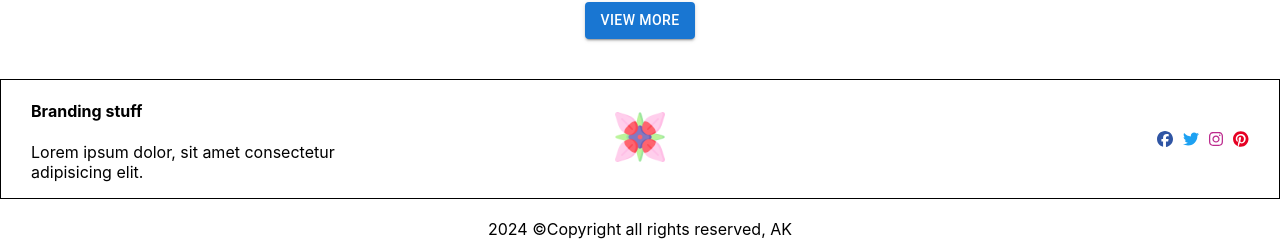
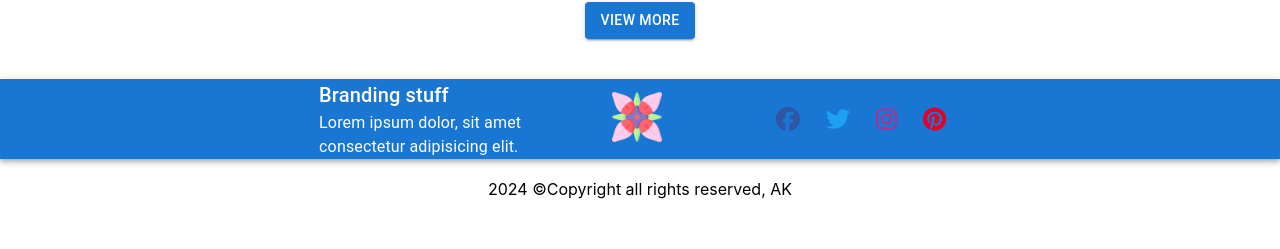
Before and after one commit to kisiohlova/ecomm-react-app, a React (Create React App) app: page / in a window 1280 px wide. Shown: the part 814-1063 px from the top of the page. After the commit the page ends 1033 px from the top, so only its background shows below. Built offline with nearby package versions, Linux system fonts and the light colour scheme; no server answers.

Commit message:
add material ui

```diff
--- a/src/Footer/Footer.js
+++ b/src/Footer/Footer.js
@@ -1,3 +1,4 @@
+import { AppBar, Toolbar, Typography, IconButton } from "@mui/material";
 import { FontAwesomeIcon } from "@fortawesome/react-fontawesome";
 import {
   faFacebook,
@@ -10,21 +11,33 @@ import "./footer.css";
 export function Footer() {
   return (
     <>
-      <footer className="footer-container">
+      <AppBar position="static" className="footer-container">
+        <Toolbar>
           <div className="left-content">
-          <h4>Branding stuff</h4>
-          <p>Lorem ipsum dolor, sit amet consectetur adipisicing elit.</p>
+            <Typography variant="h6">Branding stuff</Typography>
+            <Typography variant="body1">
+              Lorem ipsum dolor, sit amet consectetur adipisicing elit.
+            </Typography>
           </div>
           <div className="center-content">
-          <img src="/logo512.png" alt="logo" />
+            <img src="/logo512.png" alt="logo" className="footer-logo" />
           </div>
           <div className="right-content">
+            <IconButton>
               <FontAwesomeIcon icon={faFacebook} id="facebook" />
+            </IconButton>
+            <IconButton>
               <FontAwesomeIcon icon={faTwitter} id="twitter" />
+            </IconButton>
+            <IconButton>
               <FontAwesomeIcon icon={faInstagram} id="instagram" />
+            </IconButton>
+            <IconButton>
               <FontAwesomeIcon icon={faPinterest} id="pinterest" />
+            </IconButton>
           </div>
-      </footer>
+        </Toolbar>
+      </AppBar>
       <div className="copyright">2024 ©Copyright all rights reserved, AK</div>
     </>
   );
--- a/src/Footer/footer.css
+++ b/src/Footer/footer.css
@@ -1,8 +1,6 @@
 .footer-container {
   padding: 0px 30px;
   display: flex;
-  border-style: solid;
-  border-width: thin;
   justify-content: space-between;
   align-items: center;
   margin-top: 40px;
@@ -11,7 +9,7 @@
 .left-content,
 .center-content,
 .right-content {
-  flex-basis: 30%;
+  flex-basis: 33%;
 }
 
 .left-content p {
```
Lines whose indentation alone changed are shown as unchanged.
